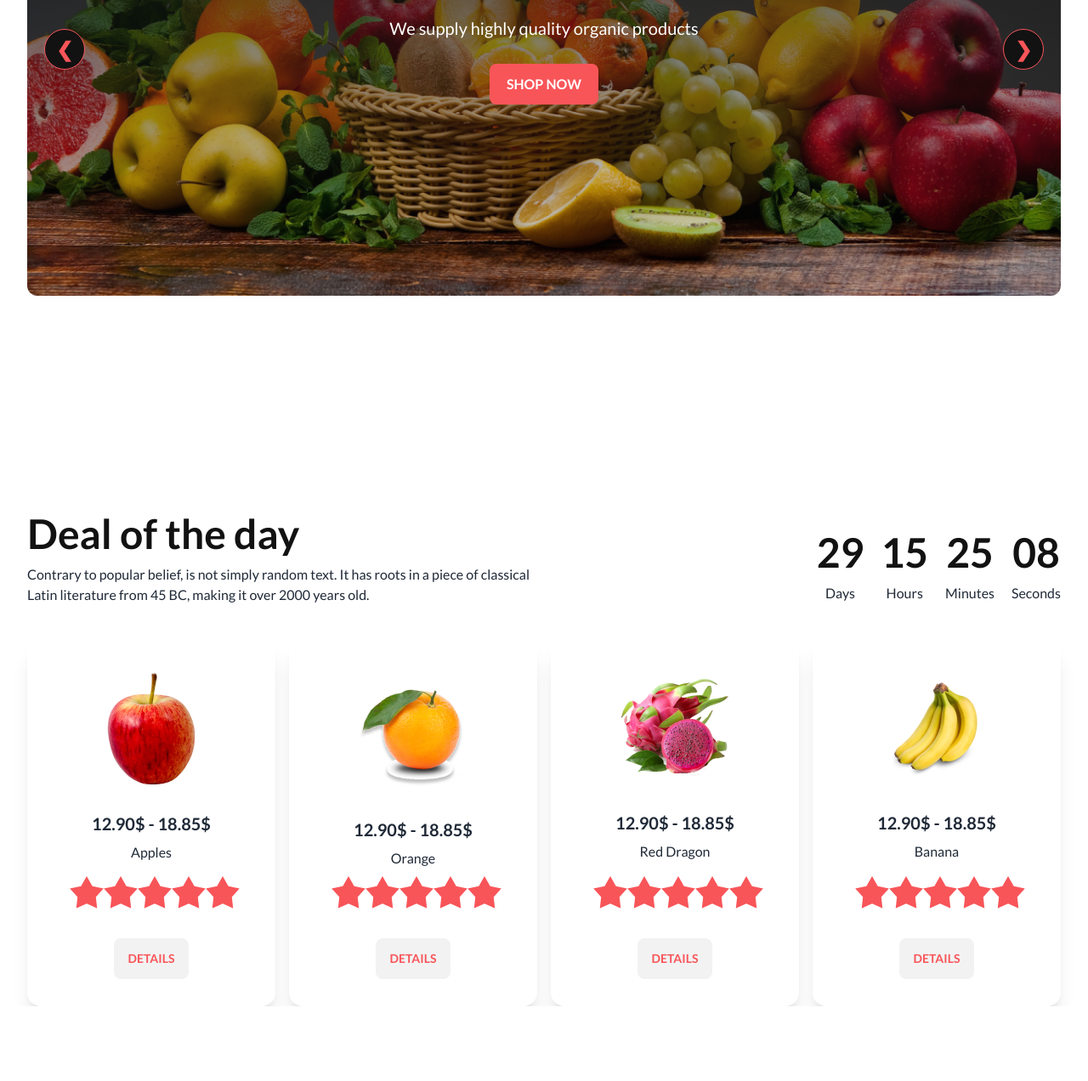
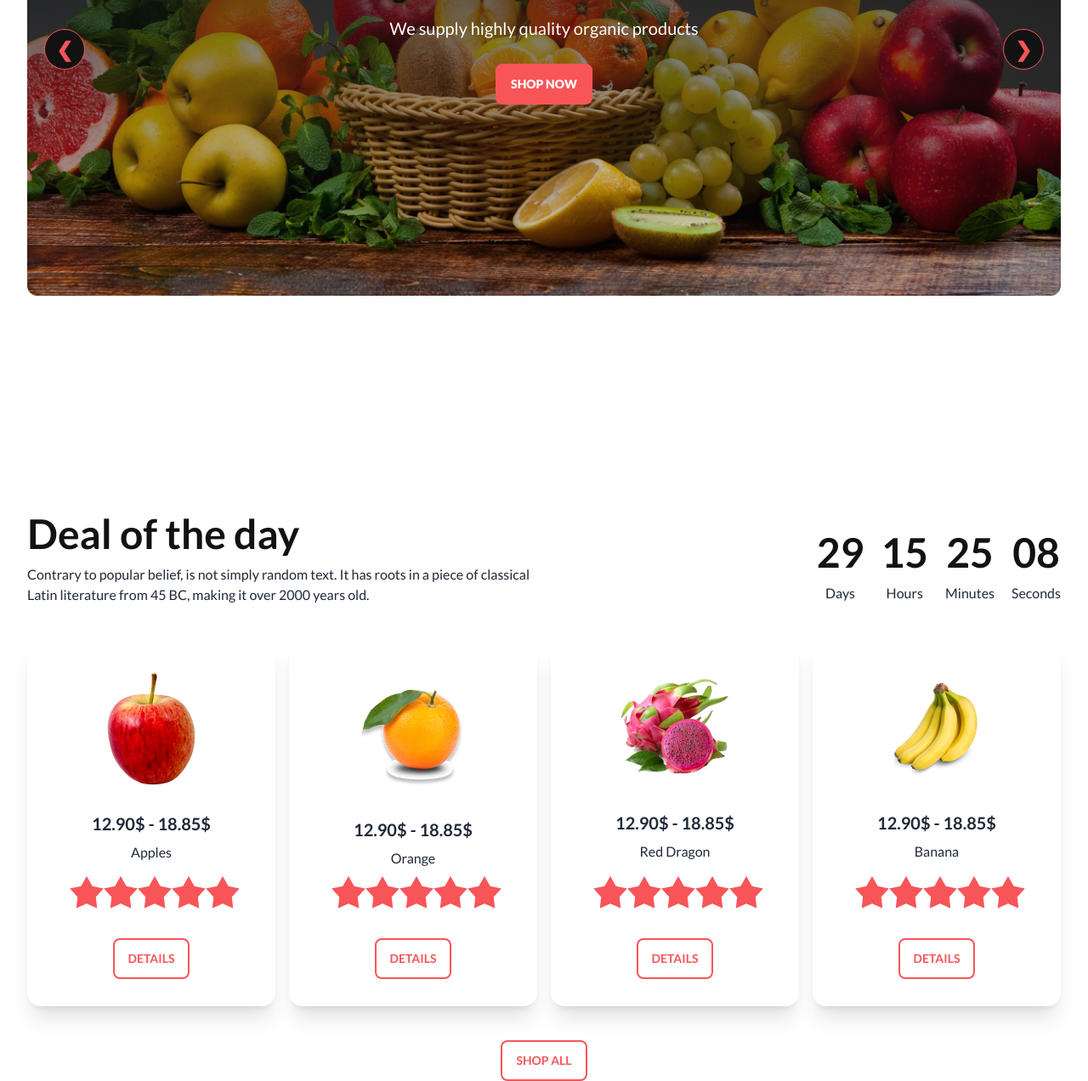
Before and after one commit to taskinahmadalfaruqe/fruit_brust, a plain HTML site: page index.html in a window 1280 px wide. Shown: the part 233-1505 px from the top of the page at 85% size. Before the commit the page ends 1417 px from the top, so only its background shows below. Drawn offline with nearby package versions, Linux system fonts and the light colour scheme; grey boxes are pictures that could not be loaded.

Commit message:
Button Add

```diff
--- a/index.html
+++ b/index.html
@@ -144,7 +144,7 @@
                     <div class="text-center space-y-7">
                         <h1  class=" text-3xl lg:text-7xl  font-bold">Exotic tastes at your <br> doorstep</h1>
                         <p class=" text-[15px] lg:text-xl px-8">We supply highly quality organic products</p>
-                        <button class="bg-primary py-3 px-5 rounded-lg uppercase font-semibold">Shop Now</button>
+                        <button class="btn btn-primary bg-primary hover:bg-white font-extrabold border-solid border-2 border-primary hover:border-primary text-white hover:text-primary transition-all duration-300 ">Shop Now</button>
                     </div>
                   <div class="absolute flex justify-between transform -translate-y-1/2 left-0 right-0  lg:left-5 lg:right-5 top-1/2">
                     <a href="#slide4" class="btn btn-circle text-primary bg-transparent md:bg-black border-none md:border-solid border-primary text-2xl">❮</a>
@@ -159,7 +159,7 @@
                       <div class="text-center space-y-7">
                           <h1  class=" text-3xl lg:text-7xl  font-bold">Exotic tastes at your <br> doorstep</h1>
                           <p class=" text-[15px] lg:text-xl px-8">We supply highly quality organic products</p>
-                          <button class="bg-primary py-3 px-5 rounded-lg uppercase font-semibold">Shop Now</button>
+                          <button class="btn btn-primary bg-primary hover:bg-white font-extrabold border-solid border-2 border-primary hover:border-primary text-white hover:text-primary transition-all duration-300 ">Shop Now</button>
                       </div>
                     <div class="absolute flex justify-between transform -translate-y-1/2 left-0 right-0  lg:left-5 lg:right-5 top-1/2">
                       <a href="#slide1" class="btn btn-circle text-primary bg-transparent md:bg-black border-none md:border-solid border-primary text-2xl">❮</a>
@@ -175,7 +175,7 @@
                       <div class="text-center space-y-7">
                           <h1  class=" text-3xl lg:text-7xl  font-bold">Exotic tastes at your <br> doorstep</h1>
                           <p class=" text-[15px] lg:text-xl px-8">We supply highly quality organic products</p>
-                          <button class="bg-primary py-3 px-5 rounded-lg uppercase font-semibold">Shop Now</button>
+                          <button class="btn btn-primary bg-primary hover:bg-white font-extrabold border-solid border-2 border-primary hover:border-primary text-white hover:text-primary transition-all duration-300 ">Shop Now</button>
                       </div>
                     <div class="absolute flex justify-between transform -translate-y-1/2 left-0 right-0  lg:left-5 lg:right-5 top-1/2">
                       <a href="#slide2" class="btn btn-circle text-primary bg-transparent md:bg-black border-none md:border-solid border-primary text-2xl">❮</a>
@@ -190,7 +190,7 @@
                       <div class="text-center space-y-7">
                           <h1  class=" text-3xl lg:text-7xl  font-bold">Exotic tastes at your <br> doorstep</h1>
                           <p class=" text-[15px] lg:text-xl px-8">We supply highly quality organic products</p>
-                          <button class="bg-primary py-3 px-5 rounded-lg uppercase font-semibold">Shop Now</button>
+                          <button class="btn btn-primary bg-primary hover:bg-white font-extrabold border-solid border-2 border-primary hover:border-primary text-white hover:text-primary transition-all duration-300 ">Shop Now</button>
                       </div>
                     <div class="absolute flex justify-between transform -translate-y-1/2 left-0 right-0  lg:left-5 lg:right-5 top-1/2">
                       <a href="#slide3" class="btn btn-circle text-primary bg-transparent md:bg-black border-none md:border-solid border-primary text-2xl">❮</a>
@@ -256,7 +256,7 @@
                                   </div>
                               </div>
                               <!-- The button to open modal -->
-                                <label for="my_modal_6" class="btn text-primary">Details</label>
+                                <label for="my_modal_6" class="btn text-primary bg-white border-solid border-2 border-primary hover:border-primary hover:bg-primary hover:text-white transition-all duration-300 text-primary">Details</label>
                                 <input type="checkbox" id="my_modal_6" class="modal-toggle" />
                                 <div class="modal">
                                 <div class="modal-box space-y-5">
@@ -313,7 +313,7 @@
                                   </div>
                               </div>
                               <!-- The button to open modal -->
-                                <label for="my_modal_7" class="btn text-primary">Details</label>
+                                <label for="my_modal_7" class="btn text-primary bg-white border-solid border-2 border-primary hover:border-primary hover:bg-primary hover:text-white transition-all duration-300 text-primary">Details</label>
                                 <input type="checkbox" id="my_modal_7" class="modal-toggle" />
                                 <div class="modal">
                                 <div class="modal-box space-y-5">
@@ -370,7 +370,7 @@
                                   </div>
                               </div>
                               <!-- The button to open modal -->
-                                <label for="my_modal_8" class="btn text-primary">Details</label>
+                                <label for="my_modal_8" class="btn text-primary bg-white border-solid border-2 border-primary hover:border-primary hover:bg-primary hover:text-white transition-all duration-300 text-primary">Details</label>
                                 <input type="checkbox" id="my_modal_8" class="modal-toggle" />
                                 <div class="modal">
                                 <div class="modal-box space-y-5">
@@ -427,7 +427,7 @@
                                   </div>
                               </div>
                               <!-- The button to open modal -->
-                                <label for="my_modal_9" class="btn text-primary">Details</label>
+                                <label for="my_modal_9" class="btn text-primary bg-white border-solid border-2 border-primary hover:border-primary hover:bg-primary hover:text-white transition-all duration-300 text-primary">Details</label>
                                 <input type="checkbox" id="my_modal_9" class="modal-toggle" />
                                 <div class="modal">
                                 <div class="modal-box space-y-5">
@@ -461,15 +461,20 @@
                         </div>
                     </div>
                 </div>
+
+
+                <div class="button flex justify-center items-center width-[100%]">
+                    <button class="btn btn-primary  bg-white border-solid border-2 border-primary hover:border-primary hover:bg-primary hover:text-white transition-all duration-300 text-primary">Shop All</button>
+                </div>
             </div>
         </section>
         <!-- DEAL OF THE PART END -->
 
-        <!-- DEAL OF THE PART START  -->
-        <!-- DEAL OF THE PART END -->
+        <!-- TEAM PART START  -->
+        <!-- TEAM PART END -->
 
-        <!-- DEAL OF THE PART START  -->
-        <!-- DEAL OF THE PART END -->
+        <!-- CHOSE PART START  -->
+        <!-- CHOSE PART END -->
 
         <!-- DEAL OF THE PART START  -->
         <!-- DEAL OF THE PART END -->
```
